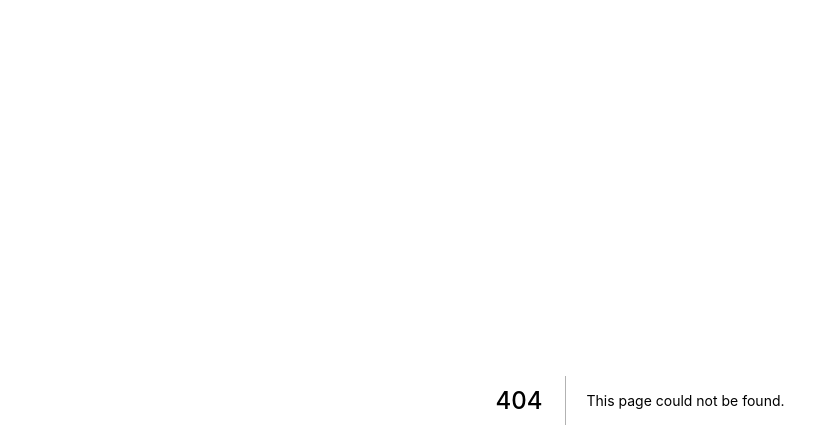
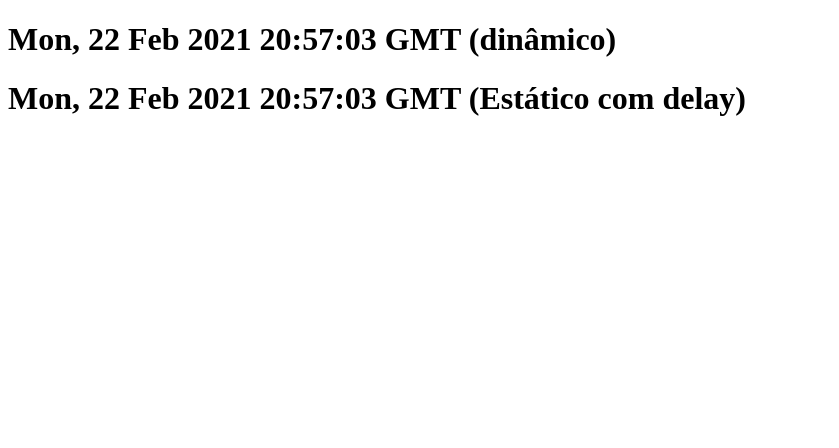
Before and after one commit to LuciLua/testes-next-js, a Next.js app: page /tempo in a window 1280 px wide. Before the commit this address had no page. Shown: the top 448 px of the page, without its empty margins (0-839 px from the left). Built offline with nearby package versions, Linux system fonts and the light colour scheme.

Commit message:
testes next js

```diff
--- a/pages/index.js
+++ b/pages/index.js
@@ -9,7 +9,13 @@ function Home(){
     <a>Sobre</a>
     </Link>
     <img src="https://i.imgur.com/yVKEBjn.png"></img>
+
+    <Link href="/tempo">
+    <a>Tempo</a>
+    </Link>
+
     </div>)
+
 }
 
 export default Home
--- a/pages/sobre.js
+++ b/pages/sobre.js
@@ -8,6 +8,11 @@ function Sobre(){
     <Link href="/">
     <a>Home</a>
     </Link>
+
+    <Link href="/tempo">
+    <a>Tempo</a>
+    </Link>
+
     </div>)
 }
 
--- /dev/null
+++ b/pages/tempo.js
@@ -0,0 +1,34 @@
+function Tempo(props){
+    const dynamicDate = new Date();
+    const dynamicDateString = dynamicDate.toGMTString();
+
+    return (
+
+        <div>
+            <div><h1>{dynamicDateString} (dinâmico)</h1></div>
+            <div><h1>{props.staticDateString} (Estático com delay)</h1></div>
+        </div>
+
+    )
+
+}
+
+export async function getStaticProps(){
+
+    console.log('> Passando pelo getStaticProps();')
+    console.log('> Adicionando delay de 5 segundos')
+
+    await delay(5000);
+    const staticDate = new Date();
+    const staticDateString = staticDate.toGMTString();
+
+    return{
+        props: {
+            staticDateString
+        }
+    }
+}
+
+const delay = ms => new Promise(resolve => setTimeout(resolve, ms));
+
+export default Tempo;
```
